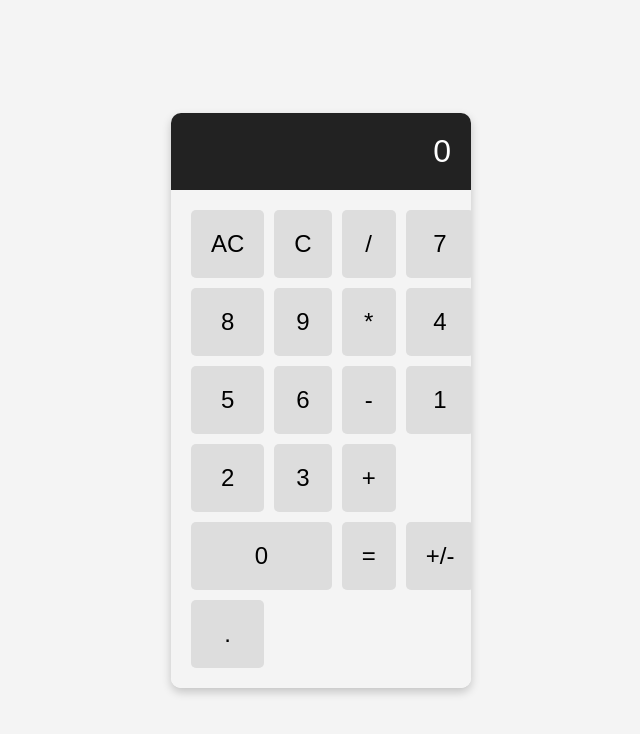
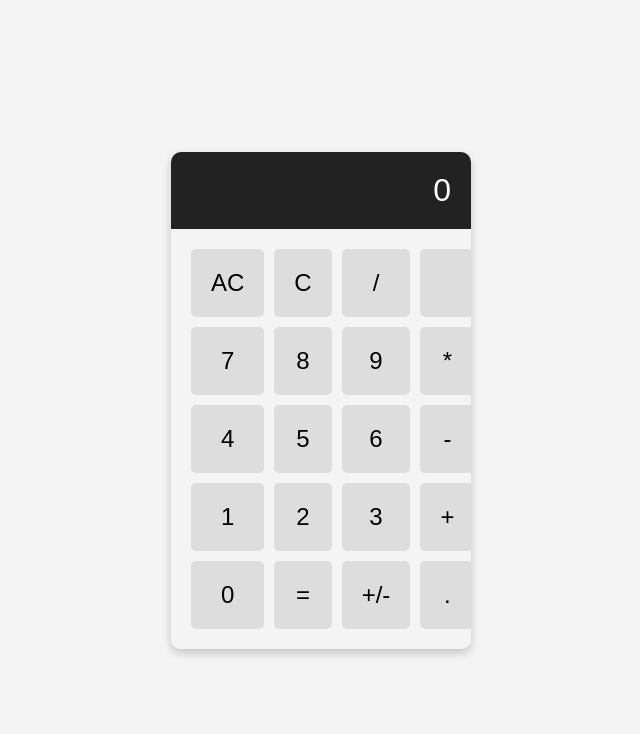
Before and after one commit to Sam-Rowe-Copilot-Apps/HTMLandCSSApps, a plain HTML site: page calculator/index.html in a window 1280 px wide. Shown: the whole page, without its empty margins (319-959 px from the left). Drawn offline with Linux system fonts and the light colour scheme.

Commit message:
Adjust zero button width and add empty button in calculator layout

```diff
--- a/calculator/index.html
+++ b/calculator/index.html
@@ -49,7 +49,7 @@
             background: #bbb;
         }
         .zero {
-            grid-column: span 2;
+            grid-column: span 1; /* Adjusted to make the 0 button only one button wide */
         }
     </style>
 </head>
@@ -60,6 +60,7 @@
             <button class="btn">AC</button>
             <button class="btn">C</button>
             <button class="btn">/</button>
+            <button class="btn"> </button>
             <button class="btn">7</button>
             <button class="btn">8</button>
             <button class="btn">9</button>
```
